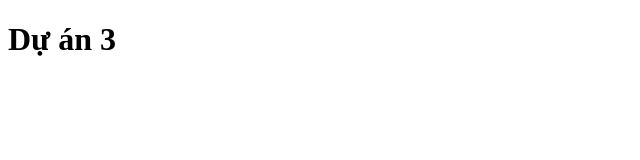
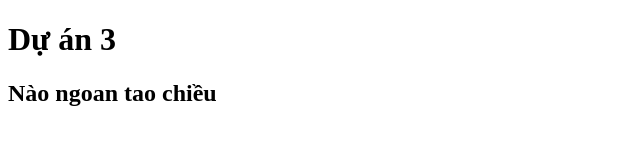
Before and after one commit to Phu121zz/duan3, a plain HTML site: page index.html in a window 1280 px wide. Shown: the whole page, without its empty margins (0-640 px from the left). Drawn offline with Linux system fonts and the light colour scheme.

Commit message:
2nd commit

```diff
--- a/index.html
+++ b/index.html
@@ -7,5 +7,6 @@
   </head>
   <body>
     <h1>Dự án 3</h1>
+    <h2>Nào ngoan tao chiều</h2>
   </body>
 </html>
```
